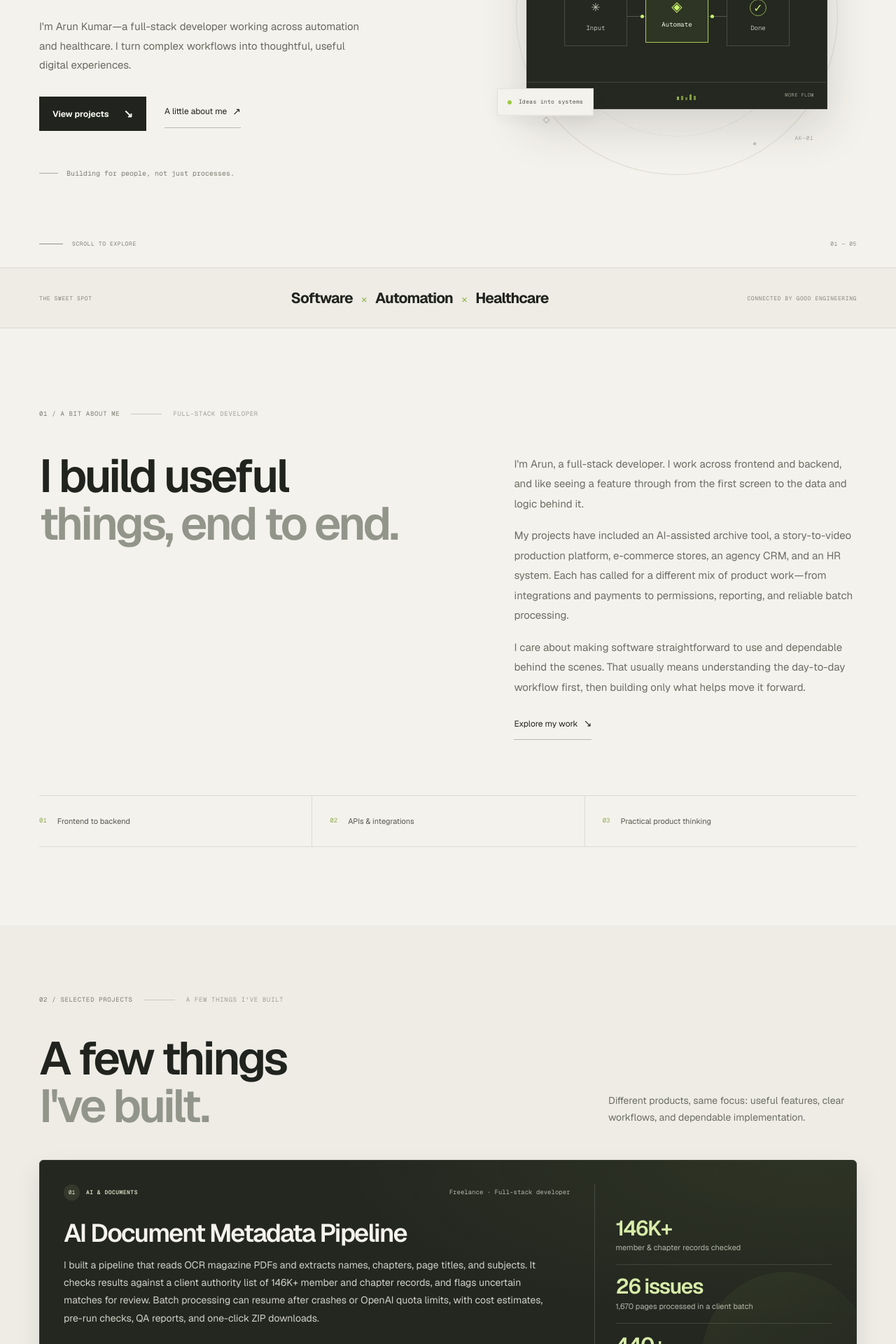
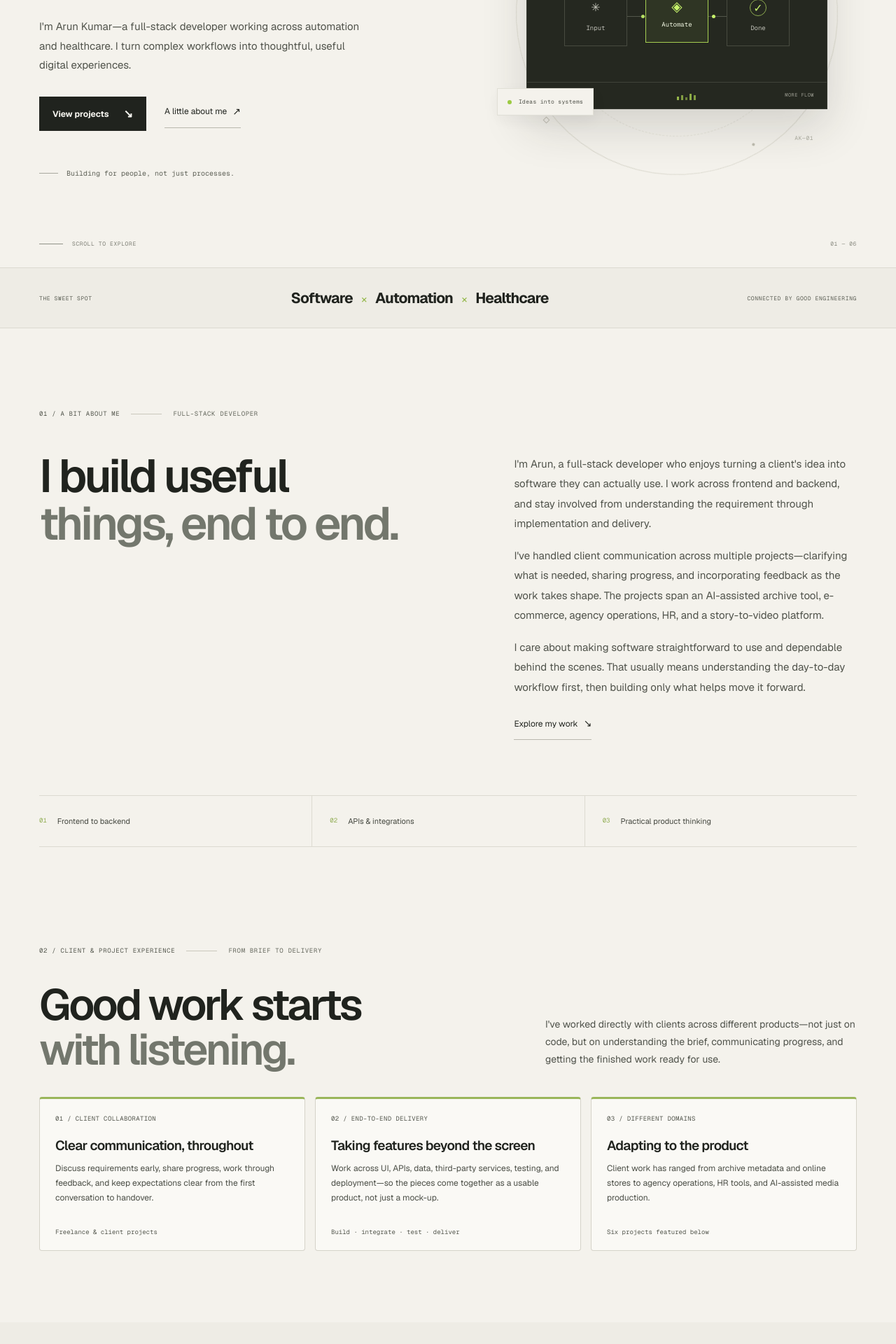
Before and after one commit to Aasthagupta28/Arun-s_portfolio, a Next.js app: page / in a window 1280 px wide. Shown: the part 360-2280 px from the top of the page at 70% size. Built offline with nearby package versions, Linux system fonts and the light colour scheme.

Commit message:
design changes

```diff
--- a/app/globals.css
+++ b/app/globals.css
@@ -3,7 +3,7 @@
 :root {
   --paper: #f4f2ec;
   --ink: #20231e;
-  --muted: #66685f;
+  --muted: #50534b;
   --line: #dcdad1;
   --accent: #c7f36b;
   --dark: #20231e;
@@ -200,7 +200,7 @@ button:focus-visible {
   display: flex;
   align-items: center;
   gap: 10px;
-  color: #676960;
+  color: #55584f;
 }
 
 .status-dot,
@@ -244,7 +244,7 @@ button:focus-visible {
 .hero-description {
   max-width: 465px;
   margin: 25px 0 0;
-  color: #686a61;
+  color: #50534b;
   font-size: 15px;
   line-height: 1.85;
 }
@@ -319,7 +319,7 @@ button:focus-visible {
   align-items: center;
   gap: 12px;
   margin-top: 53px;
-  color: #7b7d73;
+  color: #5d6056;
   font-family: var(--font-code);
   font-size: 10px;
 }
@@ -684,7 +684,7 @@ button:focus-visible {
 }
 
 .intro-strip-inner > span {
-  color: #87887e;
+  color: #5d6056;
   font-size: 8px;
 }
 
@@ -716,7 +716,7 @@ button:focus-visible {
   display: flex;
   align-items: center;
   gap: 16px;
-  color: #7b7d73;
+  color: #55584f;
   font-size: 9px;
 }
 
@@ -727,7 +727,7 @@ button:focus-visible {
 }
 
 .section-kicker > span:last-child {
-  color: #a1a197;
+  color: #65685e;
 }
 
 .about-grid {
@@ -748,7 +748,7 @@ button:focus-visible {
 .about-grid h2 span,
 .projects-heading h2 span,
 .approach-heading h2 span {
-  color: #92958a;
+  color: #73776d;
 }
 
 .about-copy {
@@ -758,7 +758,7 @@ button:focus-visible {
 .about-copy p,
 .approach-heading > p {
   margin: 0 0 17px;
-  color: #6c6e64;
+  color: #50534b;
   font-size: 15px;
   line-height: 1.9;
 }
@@ -780,7 +780,7 @@ button:focus-visible {
   min-height: 72px;
   align-items: center;
   gap: 15px;
-  color: #55574f;
+  color: #44473f;
   font-size: 11px;
 }
 
@@ -810,7 +810,7 @@ button:focus-visible {
 .projects-heading > p {
   max-width: 355px;
   margin: 0 0 6px;
-  color: #6c6e64;
+  color: #50534b;
   font-size: 14px;
   line-height: 1.75;
 }
@@ -866,6 +866,41 @@ button:focus-visible {
   line-height: 1.8;
 }
 
+.project-highlights {
+  display: grid;
+  gap: 10px;
+  margin: 19px 0 0;
+  padding: 0;
+  list-style: none;
+}
+
+.project-highlights li {
+  position: relative;
+  padding-left: 17px;
+  color: #4b4e46;
+  font-size: 12px;
+  line-height: 1.7;
+}
+
+.project-highlights li::before {
+  position: absolute;
+  top: 0.72em;
+  left: 0;
+  width: 6px;
+  height: 6px;
+  border-radius: 50%;
+  background: #8eaa4a;
+  content: "";
+}
+
+.project-featured .project-highlights li {
+  color: #e0e1d9;
+}
+
+.project-featured .project-highlights li::before {
+  background: #c7e58a;
+}
+
 .project-featured .project-stack {
   margin-top: 3px;
 }
@@ -910,6 +945,7 @@ button:focus-visible {
   bottom: -18px;
   width: 240px;
   height: 240px;
+  pointer-events: none;
   background: linear-gradient(135deg, rgba(199,243,107,0.06), rgba(0,0,0,0));
   border-radius: 50%;
   transform: rotate(6deg);
@@ -1014,7 +1050,7 @@ button:focus-visible {
   align-items: center;
   gap: 9px;
   min-height: 23px;
-  color: #74766d;
+  color: #55584f;
   font-size: 8px;
   letter-spacing: 0.06em;
 }
@@ -1045,7 +1081,7 @@ button:focus-visible {
 
 .project-role {
   margin-left: auto;
-  color: #77796f;
+  color: #55584f;
   text-align: right;
   font-size: 9px;
   letter-spacing: 0;
@@ -1067,9 +1103,19 @@ button:focus-visible {
 
 .project-card > p {
   margin: 0;
-  color: #5f6158;
+  color: #4b4e46;
   font-size: 13px;
   line-height: 1.8;
+}
+
+.project-card .project-highlights {
+  gap: 8px;
+  margin-top: 14px;
+}
+
+.project-card .project-highlights li {
+  font-size: 12px;
+  line-height: 1.65;
 }
 
 .project-stack {
@@ -1108,6 +1154,24 @@ button:focus-visible {
   background: transparent;
 }
 
+.project-card-footer {
+  display: flex;
+  margin-top: 17px;
+}
+
+.project-card-footer .button-sm {
+  min-height: 38px;
+  border: 1px solid #c5c8b7;
+  background: transparent;
+  transition: border-color 180ms ease, background 180ms ease, color 180ms ease;
+}
+
+.project-card-footer .button-sm:hover {
+  border-color: #899f58;
+  background: #edf1e4;
+  color: #34451c;
+}
+
 .project-card:nth-child(1) {
   animation-delay: 40ms;
 }
@@ -1130,6 +1194,94 @@ button:focus-visible {
 
 .project-card:nth-child(6) {
   animation-delay: 340ms;
+}
+
+.experience-section {
+  padding: 30px 0 102px;
+  background: var(--paper);
+}
+
+.experience-heading {
+  display: flex;
+  align-items: end;
+  justify-content: space-between;
+  gap: 40px;
+  margin-top: 37px;
+}
+
+.experience-heading h2 {
+  margin: 0;
+  font-size: clamp(39px, 5.1vw, 62px);
+  font-weight: 600;
+  letter-spacing: -0.055em;
+  line-height: 1.04;
+}
+
+.experience-heading h2 span {
+  color: #73776d;
+}
+
+.experience-heading > p {
+  max-width: 445px;
+  margin: 0 0 5px;
+  color: #50534b;
+  font-size: 14px;
+  line-height: 1.8;
+}
+
+.experience-grid {
+  display: grid;
+  grid-template-columns: repeat(3, minmax(0, 1fr));
+  gap: 14px;
+  margin-top: 36px;
+}
+
+.experience-card {
+  display: flex;
+  min-height: 220px;
+  flex-direction: column;
+  border: 1px solid #d5d3c9;
+  border-top: 3px solid #9ab65a;
+  border-radius: 4px;
+  padding: 22px 22px 19px;
+  background: #faf9f5;
+  transition: transform 200ms ease, box-shadow 200ms ease, border-color 200ms ease;
+}
+
+.experience-card:hover {
+  transform: translateY(-4px);
+  border-color: #c1c7b2;
+  box-shadow: 0 12px 24px rgb(32 35 30 / 7%);
+}
+
+.experience-number {
+  color: #55584f;
+  font-family: var(--font-code);
+  font-size: 9px;
+  letter-spacing: 0.04em;
+}
+
+.experience-card h3 {
+  margin: 19px 0 9px;
+  font-size: 19px;
+  font-weight: 600;
+  letter-spacing: -0.035em;
+  line-height: 1.3;
+}
+
+.experience-card p {
+  margin: 0;
+  color: #4b4e46;
+  font-size: 12px;
+  line-height: 1.75;
+}
+
+.experience-note {
+  margin-top: auto;
+  padding-top: 17px;
+  color: #55584f;
+  font-family: var(--font-code);
+  font-size: 9px;
 }
 
 .focus-section {
@@ -1413,7 +1565,7 @@ button:focus-visible {
 
 .focus-card > p {
   margin: 0;
-  color: #c1c3b8;
+  color: #d0d2c8;
   font-size: 12px;
   line-height: 1.8;
 }
@@ -1516,7 +1668,7 @@ button:focus-visible {
 .principle-row p {
   max-width: 405px;
   margin: 0;
-  color: #73756b;
+  color: #55584f;
   font-size: 11px;
   line-height: 1.7;
 }
@@ -1574,7 +1726,7 @@ button:focus-visible {
   z-index: 1;
   max-width: 410px;
   margin: 17px 0 22px;
-  color: #696b62;
+  color: #50534b;
   font-size: 14px;
   line-height: 1.75;
 }
@@ -1588,6 +1740,24 @@ button:focus-visible {
 
 .button-contact:hover {
   background: var(--accent);
+}
+
+.contact-email {
+  position: relative;
+  z-index: 1;
+  display: block;
+  width: fit-content;
+  margin-top: 17px;
+  color: #55574f;
+  font-size: 13px;
+  text-decoration: underline;
+  text-decoration-color: #aaa99e;
+  text-underline-offset: 4px;
+  overflow-wrap: anywhere;
+}
+
+.contact-email:hover {
+  color: #729523;
 }
 
 .contact-orbit {
@@ -1800,6 +1970,14 @@ button:focus-visible {
     gap: 45px;
   }
 
+  .experience-grid {
+    gap: 10px;
+  }
+
+  .experience-card {
+    padding-inline: 17px;
+  }
+
   .project-card {
     min-height: 350px;
     padding: 22px;
@@ -2036,6 +2214,40 @@ button:focus-visible {
   .about-values {
     grid-template-columns: 1fr;
     margin-top: 40px;
+  }
+
+  .experience-section {
+    padding: 0 0 76px;
+  }
+
+  .experience-heading {
+    display: block;
+    margin-top: 32px;
+  }
+
+  .experience-heading h2 {
+    font-size: clamp(39px, 10vw, 55px);
+  }
+
+  .experience-heading > p {
+    margin-top: 16px;
+    font-size: 13px;
+  }
+
+  .experience-grid {
+    grid-template-columns: 1fr;
+    gap: 10px;
+    margin-top: 24px;
+  }
+
+  .experience-card {
+    min-height: 195px;
+    padding: 19px;
+  }
+
+  .experience-card h3 {
+    margin-top: 15px;
+    font-size: 18px;
   }
 
   .projects-section {
@@ -2112,6 +2324,16 @@ button:focus-visible {
 
   .project-card > p {
     font-size: 13px;
+  }
+
+  .project-highlights {
+    gap: 8px;
+    margin-top: 15px;
+  }
+
+  .project-highlights li,
+  .project-card .project-highlights li {
+    font-size: 11px;
   }
 
   .project-card-top {
--- a/app/page.tsx
+++ b/app/page.tsx
@@ -53,7 +53,14 @@ const projects = [
     role: "Freelance · Full-stack developer",
     title: "AI Document Metadata Pipeline",
     description:
-      "I built a pipeline that reads OCR magazine PDFs and extracts names, chapters, page titles, and subjects. It checks results against a client authority list of 146K+ member and chapter records, and flags uncertain matches for review. Batch processing can resume after crashes or OpenAI quota limits, with cost estimates, pre-run checks, QA reports, and one-click ZIP downloads.",
+      "A client-facing archive workflow for turning OCR'd magazine issues into structured, reviewable metadata. I built the web platform and processing pipeline, from project-specific authority data through batch runs and downloadable QA outputs.",
+    highlights: [
+      "Extracts names, chapters, page titles, and subjects from OCR magazine PDFs, then checks them against 146K+ member and chapter records.",
+      "Flags uncertain matches for human review instead of silently accepting weak results.",
+      "Processes hundreds of PDFs with concurrent jobs and crash-safe resume; quota exhaustion stops cleanly so unfinished issues can be resumed.",
+      "Includes 10 pre-run blocker checks, a usage-based cost estimate, per-PDF outputs, combined QA and usage reports, and one-click ZIP export.",
+      "Stamped outputs with processor/config fingerprints for reproducibility; validated a 26-issue, 1,670-page client batch and wrote 440+ automated tests.",
+    ],
     stack: ["Python", "FastAPI", "React", "OpenAI", "PyMuPDF", "pandas", "AWS"],
   },
   {
@@ -62,7 +69,15 @@ const projects = [
     role: "Full-stack contribution",
     title: "ONE WORLD 3D",
     description:
-      "Contributed to a platform that turns written stories into cinematic reels. My work included story parsing, AI image, voice and video integrations, studio workflows, billing, role-based access, background jobs, and 3D assets.",
+      "Contributed to a cinematic production platform that takes a written story through AI-assisted planning and media generation. Work covered backend workflows and the creator-facing studio, alongside integrations with multiple AI and billing providers.",
+    highlights: [
+      "Built story parsing flows to identify characters, locations, scenes, and shots from scripts.",
+      "Integrated OpenAI and Gemini for language tasks, ElevenLabs for voice, and fal.ai for video generation.",
+      "Worked on studio agents for production planning, budget, continuity, and sound-effects workflows.",
+      "Contributed to 3D asset generation through Meshy AI, role-based permissions, Stripe/PayPal billing, and Celery/Redis jobs with S3 media storage.",
+    ],
+    link: "https://oneworld3d.ai/",
+    linkLabel: "Visit ONE WORLD 3D",
     stack: [
       "Django",
       "React",
@@ -86,7 +101,13 @@ const projects = [
     role: "Full-stack developer",
     title: "Artroom by Artjazz",
     description:
-      "Built an online art store for a US-based artist, including the storefront and admin panel. Features include product galleries, wishlist, cart, PayPal payments, image uploads, and a “Price on Request” option.",
+      "Built a production e-commerce site for a US-based artist, covering the customer storefront and the admin tools used to manage products and collections. The live store supports direct purchases as well as enquiries for selected artwork.",
+    highlights: [
+      "Created a responsive gallery, product pages, wishlist, and shopping cart.",
+      "Integrated live PayPal checkout and AWS S3 image uploads.",
+      "Added a “Price on Request” option and email-lead flow for artwork enquiries.",
+      "Deployed a FastAPI/PostgreSQL backend on AWS EC2 with RDS and a Next.js 15 frontend on Hostinger.",
+    ],
     stack: [
       "Next.js",
       "TypeScript",
@@ -107,7 +128,15 @@ const projects = [
     role: "Full-stack developer",
     title: "AgencyFlow CRM",
     description:
-      "Built a multi-tenant CRM for Indian digital agencies to manage leads, deals, clients, projects, GST invoices, and team workflows. Includes kanban pipelines, PDF invoices, role-based access, and a revenue dashboard.",
+      "Built a multi-tenant CRM for Indian digital agencies, bringing sales, client delivery, finance, and team operations into one workspace. The interface connects day-to-day pipeline work with practical finance and owner reporting.",
+    highlights: [
+      "Organized leads, deals, clients, and projects with kanban-based pipelines.",
+      "Built GST invoicing with PDF generation and finance views for revenue, expenses, and profit.",
+      "Added role-based access and team workflows across client and internal operations.",
+      "Focused on reliable API integration, useful error handling, and clear confirmation flows.",
+    ],
+    link: "https://agencyflow-frontend-lac.vercel.app/",
+    linkLabel: "Visit AgencyFlow",
     stack: ["Next.js", "React", "TypeScript", "FastAPI", "PostgreSQL"],
   },
   {
@@ -116,17 +145,31 @@ const projects = [
     role: "Full-stack developer",
     title: "Smart HR Management System",
     description:
-      "Developed a role-based HR dashboard to manage employees, departments, attendance, leave, recruitment, payroll structures, and company announcements.",
+      "Developed a role-based HRMS dashboard to bring everyday people operations into one place, from employee records and attendance to leave, recruitment, and payroll structures.",
+    highlights: [
+      "Structured employee and department information for day-to-day administration.",
+      "Covered attendance, leave management, and recruitment workflows.",
+      "Included payroll structures and internal company announcements.",
+      "Built with a Next.js/React interface and Django APIs.",
+    ],
     stack: ["Next.js", "React", "Tailwind CSS", "Python", "Django"],
   },
   {
     number: "06",
     category: "E-COMMERCE",
     role: "Full-stack developer",
-    title: "Wooden Handicraft Store",
+    title: "Wildwood Carvings — Handicraft Store",
     description:
-      "Created a responsive online store for handcrafted wooden showpieces, with a Next.js and React storefront and a Django backend for product data and business logic.",
+      "Created a responsive online storefront for handcrafted wooden showpieces. The project pairs a product-focused browsing experience with a Django backend for catalog data and store logic.",
+    highlights: [
+      "Designed product browsing for a distinct, handcrafted catalog.",
+      "Built the storefront with Next.js, React, and Tailwind CSS.",
+      "Implemented Django backend functionality for product data and business rules.",
+      "Live site: Wildwood Carvings.",
+    ],
     stack: ["Next.js", "React", "Tailwind CSS", "Python", "Django"],
+    link: "https://www.wildwoodcarvings.com/",
+    linkLabel: "Visit Wildwood Carvings",
   },
 ];
 
@@ -141,6 +184,7 @@ export default function Home() {
         <nav className="site-nav" aria-label="Main navigation">
           <a href="#projects">Projects</a>
           <a href="#about">About</a>
+          <a href="#experience">Experience</a>
           <a href="#focus">What I do</a>
           <a href="#approach">Approach</a>
         </nav>
@@ -233,7 +277,7 @@ export default function Home() {
             <span className="scroll-cue-line" />
             SCROLL TO EXPLORE
           </a>
-          <span className="hero-index" aria-hidden="true">01 — 05</span>
+          <span className="hero-index" aria-hidden="true">01 — 06</span>
         </section>
 
         <section className="intro-strip" aria-label="Areas of experience">
@@ -261,16 +305,18 @@ export default function Home() {
             </h2>
             <div className="about-copy">
               <p>
-                I&apos;m Arun, a full-stack developer. I work across frontend
-                and backend, and like seeing a feature through from the first
-                screen to the data and logic behind it.
+                I&apos;m Arun, a full-stack developer who enjoys turning a
+                client&apos;s idea into software they can actually use. I work
+                across frontend and backend, and stay involved from
+                understanding the requirement through implementation and
+                delivery.
               </p>
               <p>
-                My projects have included an AI-assisted archive tool, a
-                story-to-video production platform, e-commerce stores, an
-                agency CRM, and an HR system. Each has called for a different
-                mix of product work—from integrations and payments to
-                permissions, reporting, and reliable batch processing.
+                I&apos;ve handled client communication across multiple
+                projects—clarifying what is needed, sharing progress, and
+                incorporating feedback as the work takes shape. The projects
+                span an AI-assisted archive tool, e-commerce, agency
+                operations, HR, and a story-to-video platform.
               </p>
               <p>
                 I care about making software straightforward to use and
@@ -299,10 +345,65 @@ export default function Home() {
           </div>
         </section>
 
+        <section className="experience-section" id="experience">
+          <div className="section-shell">
+            <div className="section-kicker">
+              <span>02 / CLIENT &amp; PROJECT EXPERIENCE</span>
+              <span className="kicker-rule" />
+              <span>FROM BRIEF TO DELIVERY</span>
+            </div>
+            <div className="experience-heading">
+              <h2>
+                Good work starts
+                <br />
+                <span>with listening.</span>
+              </h2>
+              <p>
+                I&apos;ve worked directly with clients across different
+                products—not just on code, but on understanding the brief,
+                communicating progress, and getting the finished work ready
+                for use.
+              </p>
+            </div>
+            <div className="experience-grid">
+              <article className="experience-card">
+                <span className="experience-number">01 / CLIENT COLLABORATION</span>
+                <h3>Clear communication, throughout</h3>
+                <p>
+                  Discuss requirements early, share progress, work through
+                  feedback, and keep expectations clear from the first
+                  conversation to handover.
+                </p>
+                <span className="experience-note">Freelance &amp; client projects</span>
+              </article>
+              <article className="experience-card">
+                <span className="experience-number">02 / END-TO-END DELIVERY</span>
+                <h3>Taking features beyond the screen</h3>
+                <p>
+                  Work across UI, APIs, data, third-party services, testing,
+                  and deployment—so the pieces come together as a usable
+                  product, not just a mock-up.
+                </p>
+                <span className="experience-note">Build · integrate · test · deliver</span>
+              </article>
+              <article className="experience-card">
+                <span className="experience-number">03 / DIFFERENT DOMAINS</span>
+                <h3>Adapting to the product</h3>
+                <p>
+                  Client work has ranged from archive metadata and online
+                  stores to agency operations, HR tools, and AI-assisted
+                  media production.
+                </p>
+                <span className="experience-note">Six projects featured below</span>
+              </article>
+            </div>
+          </div>
+        </section>
+
         <section className="projects-section" id="projects">
           <div className="section-shell">
             <div className="section-kicker">
-              <span>02 / SELECTED PROJECTS</span>
+              <span>03 / SELECTED PROJECTS</span>
               <span className="kicker-rule" />
               <span>A FEW THINGS I&apos;VE BUILT</span>
             </div>
@@ -314,7 +415,8 @@ export default function Home() {
               </h2>
               <p>
                 Different products, same focus: useful features, clear
-                workflows, and dependable implementation.
+                workflows, and dependable implementation. Here&apos;s what I
+                built, contributed, and delivered.
               </p>
             </div>
             <article className="project-featured">
@@ -326,6 +428,11 @@ export default function Home() {
                 </div>
                 <h3>{projects[0].title}</h3>
                 <p>{projects[0].description}</p>
+                <ul className="project-highlights" aria-label={`${projects[0].title} key work`}>
+                  {projects[0].highlights.map((highlight) => (
+                    <li key={highlight}>{highlight}</li>
+                  ))}
+                </ul>
                 <ul className="project-stack" aria-label={`${projects[0].title} technologies`}>
                   {projects[0].stack.map((technology) => (
                     <li key={technology}>{technology}</li>
@@ -368,16 +475,11 @@ export default function Home() {
                   </div>
                   <h3>{project.title}</h3>
                   <p>{project.description}</p>
-                  {project.link && (
-                    <a
-                      className="project-link"
-                      href={project.link}
-                      target="_blank"
-                      rel="noreferrer"
-                    >
-                      {project.linkLabel} <span aria-hidden="true">↗</span>
-                    </a>
-                  )}
+                  <ul className="project-highlights" aria-label={`${project.title} key work`}>
+                    {project.highlights.map((highlight) => (
+                      <li key={highlight}>{highlight}</li>
+                    ))}
+                  </ul>
                   <ul className="project-stack" aria-label={`${project.title} technologies`}>
                     {project.stack.map((technology) => (
                       <li key={technology}>{technology}</li>
@@ -403,7 +505,7 @@ export default function Home() {
         <section className="focus-section" id="focus">
           <div className="section-shell">
             <div className="section-kicker section-kicker--light">
-              <span>03 / WHAT I DO</span>
+              <span>04 / WHAT I DO</span>
               <span className="kicker-rule" />
               <span>THREE CONNECTED PERSPECTIVES</span>
             </div>
@@ -468,7 +570,7 @@ export default function Home() {
 
         <section className="approach-section section-shell" id="approach">
           <div className="section-kicker">
-            <span>04 / HOW I THINK</span>
+            <span>05 / HOW I THINK</span>
             <span className="kicker-rule" />
             <span>A SIMPLE, HUMAN APPROACH</span>
           </div>
@@ -503,19 +605,25 @@ export default function Home() {
         <section className="contact-section" id="contact">
           <div className="contact-inner section-shell">
             <div className="contact-kicker">
-              <span className="status-dot" /> 05 / PROJECTS
+              <span className="status-dot" /> 06 / GET IN TOUCH
             </div>
             <h2>
-              Want to see
+              Have a project
               <br />
-              <span>more of my work?</span>
+              <span>in mind?</span>
             </h2>
             <p>
-              Take a closer look at the projects I&apos;ve worked on, including
-              a live e-commerce store.
+              Tell me a little about what you&apos;re working on. Email me and
+              I&apos;ll get back to you.
             </p>
-            <a className="button button-contact" href="#projects">
-              Browse projects <span aria-hidden="true">↗</span>
+            <a
+              className="button button-contact"
+              href="mailto:arunkumarbhardwaj1999@gmail.com?subject=Project%20inquiry"
+            >
+              Send me an email <span aria-hidden="true">↗</span>
+            </a>
+            <a className="contact-email" href="mailto:arunkumarbhardwaj1999@gmail.com">
+              arunkumarbhardwaj1999@gmail.com
             </a>
             <span className="contact-orbit contact-orbit--one" aria-hidden="true" />
             <span className="contact-orbit contact-orbit--two" aria-hidden="true" />
@@ -534,6 +642,7 @@ export default function Home() {
           <nav className="footer-nav" aria-label="Footer navigation">
             <a href="#projects">Projects</a>
             <a href="#about">About</a>
+            <a href="#experience">Experience</a>
             <a href="#focus">What I do</a>
             <a href="#approach">Approach</a>
           </nav>
```
